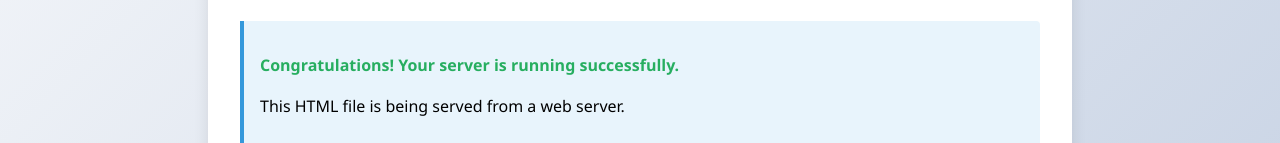
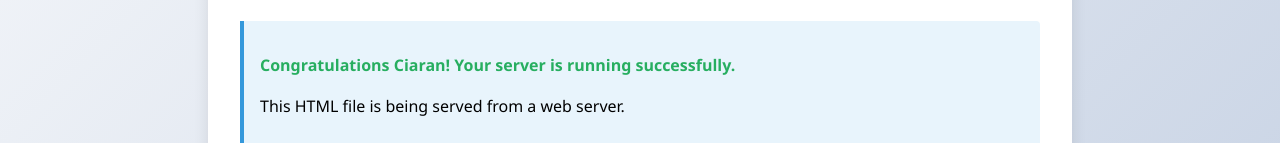
Before and after one commit to BreadingtonBear/my-first-server, a plain HTML site: page index.html in a window 1280 px wide. Shown: the part 266-409 px from the top of the page. Drawn offline with Linux system fonts and the light colour scheme.

Commit message:
Update index.html

```diff
--- a/index.html
+++ b/index.html
@@ -57,7 +57,7 @@
 
       <div class="step">
         <p class="success">
-          Congratulations! Your server is running successfully.
+          Congratulations Ciaran! Your server is running successfully.
         </p>
         <p>This HTML file is being served from a web server.</p>
       </div>
```
